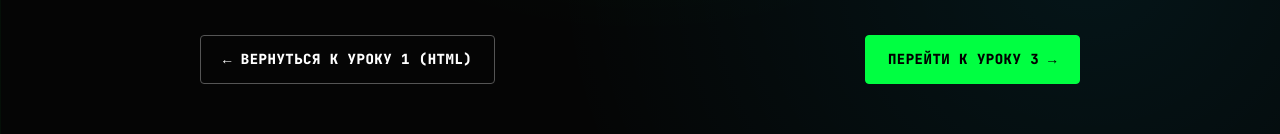
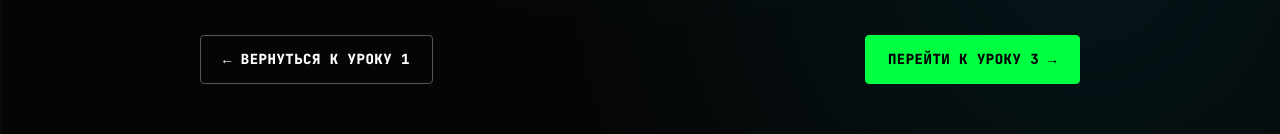
Before and after one commit to eriknuraly-alt/html-course, a plain HTML site: page css-lesson.html in a window 1280 px wide. Shown: the part 1328-1462 px from the top of the page. Drawn offline with Linux system fonts and the light colour scheme.

Commit message:
Update css-lesson.html

```diff
--- a/css-lesson.html
+++ b/css-lesson.html
@@ -72,7 +72,7 @@
         </section>
 
         <div class="next-step">
-            <a href="index.html" class="btn btn-secondary">← Вернуться к Уроку 1 (HTML)</a>
+            <a href="index.html" class="btn btn-secondary">← Вернуться к Уроку 1 </a>
             <a href="lesson3.html" class="btn">Перейти к Уроку 3 →</a>
         </div>
     </main>
```
